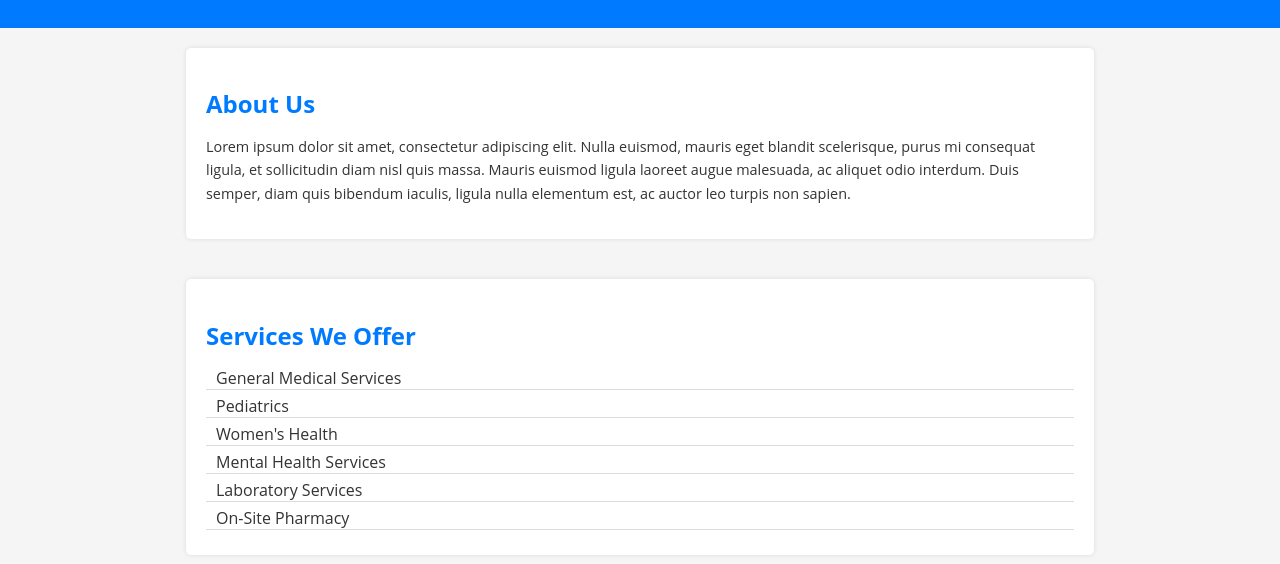
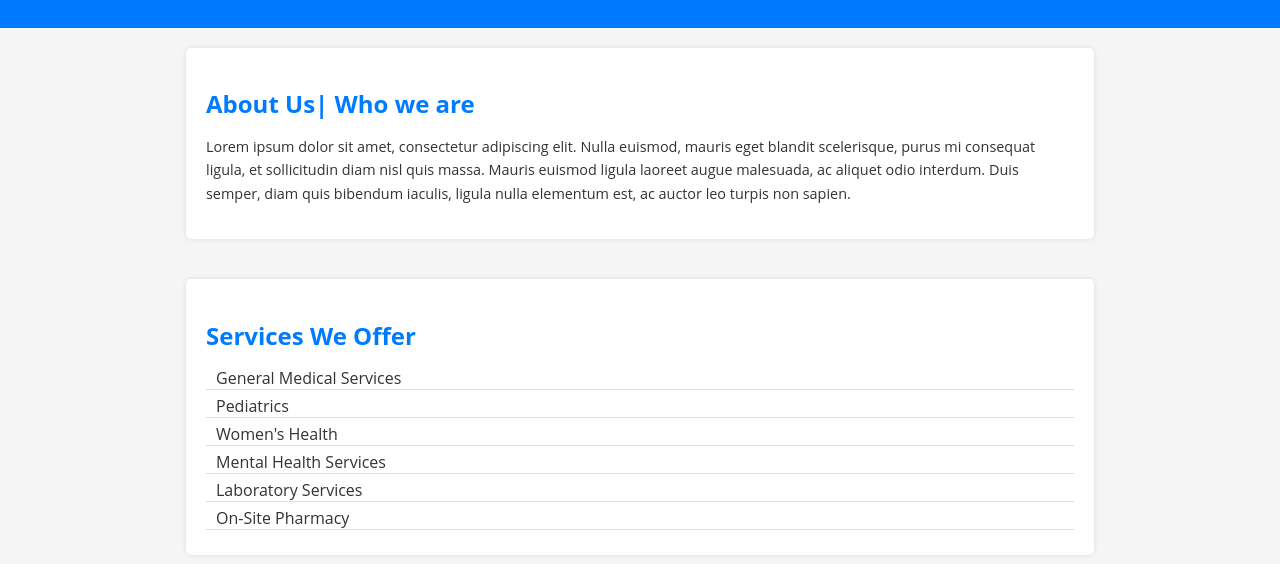
Before and after one commit to chidozhou/project-x, a plain HTML site: page src/index.html in a window 1280 px wide. Shown: the part 236-800 px from the top of the page. Drawn offline with Linux system fonts and the light colour scheme.

Commit message:
Conflict on line 16 Who we are

```diff
--- a/src/index.html
+++ b/src/index.html
@@ -13,7 +13,7 @@
     </header>
     <main>
       <section id="about">
-        <h2>About Us</h2>
+        <h2>About Us| Who we are</h2>
         <p>
           Lorem ipsum dolor sit amet, consectetur adipiscing elit. Nulla
           euismod, mauris eget blandit scelerisque, purus mi consequat ligula,
```
